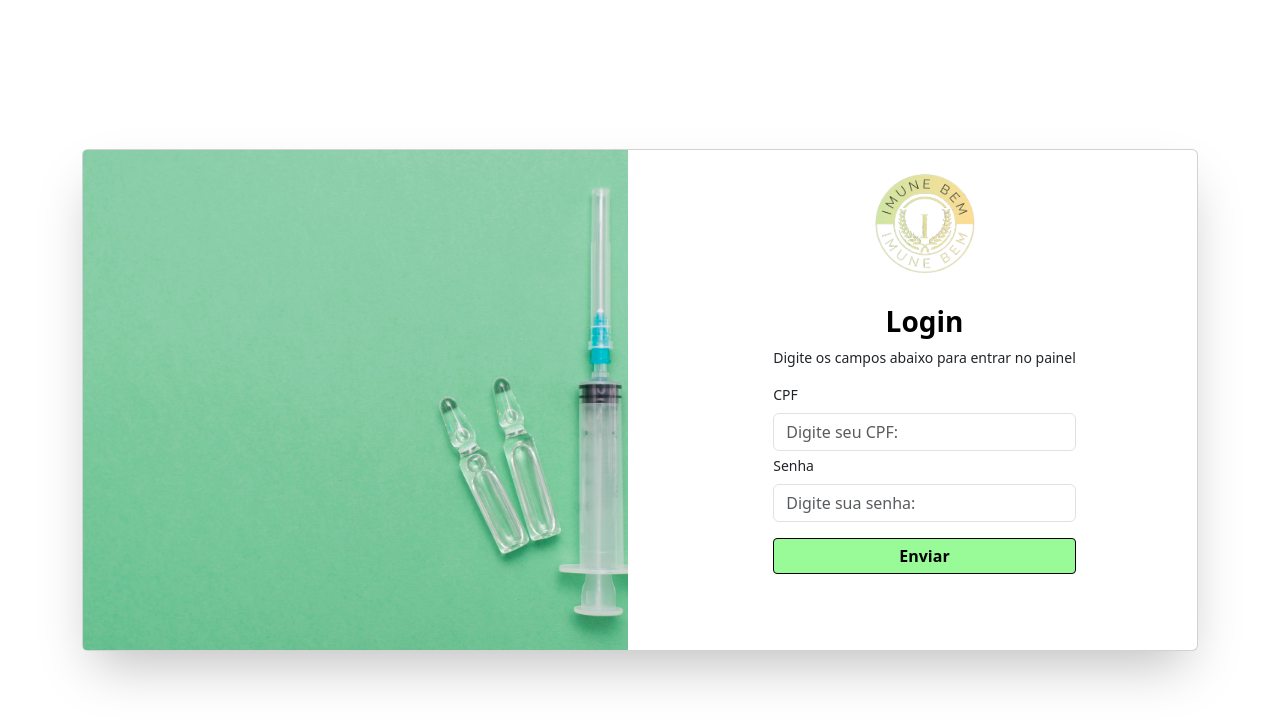
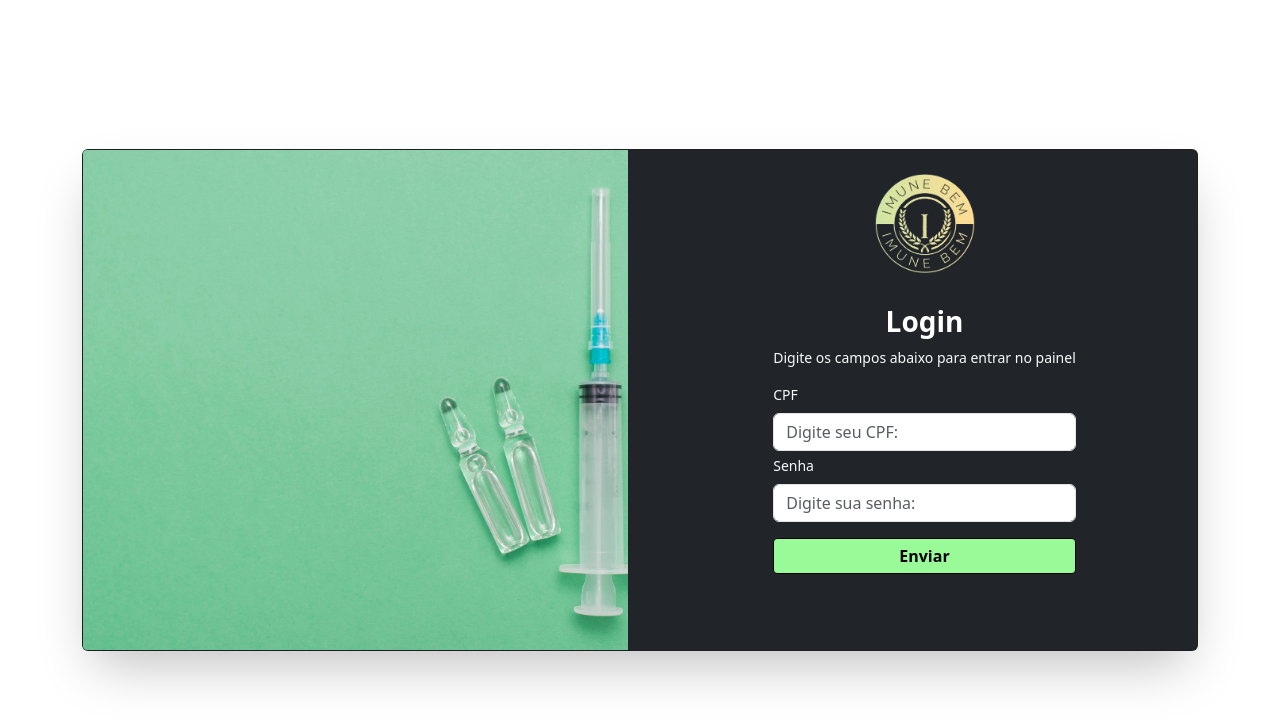
Before and after one commit to MaceiraDev/ImuneBem-front, a Next.js app: page /login in a window 1280 px wide. Shown: the top 724 px of the page. Built offline with nearby package versions, Linux system fonts and the light colour scheme.

Commit message:
Cores tela de login alteradas

```diff
--- a/src/app/login/page.tsx
+++ b/src/app/login/page.tsx
@@ -73,7 +73,7 @@ export default function Login() {
       />
       <div className='container'>
         <div className={styles.div_pai}>
-          <Card style={{ width: '100%', boxShadow: 'rgba(0, 0, 0, 0.25) 0px 25px 50px -12px', }}>
+          <Card className='bg-dark' style={{ width: '100%', boxShadow: 'rgba(0, 0, 0, 0.25) 0px 25px 50px -12px', }}>
             <div className='row'>
               <div className='col-md-6'>
                 <div className='div_img'>
@@ -92,13 +92,13 @@ export default function Login() {
                       <img className={styles.logo} src='/imagens/logo_png.png' alt='Imagem de Login' />
                     </div>
                     <h3 className={styles.title_login} >Login</h3>
-                    <p>Digite os campos abaixo para entrar no painel</p>
+                    <p className='text-light'>Digite os campos abaixo para entrar no painel</p>
                     <div
                       className='col-md-12'
                     >
                       <label
                         htmlFor='email'
-                        className='form-label'
+                        className='form-label text-light'
                       >
                         CPF
                       </label>
@@ -120,7 +120,7 @@ export default function Login() {
                     >
                       <label
                         htmlFor='cpf'
-                        className='form-label'
+                        className='form-label text-light'
                       >
                         Senha
                       </label>
--- a/src/app/login/style.module.css
+++ b/src/app/login/style.module.css
@@ -36,7 +36,7 @@
   margin-top: 2rem;
   font-weight: 900;
   text-align: center;
-  color: #000;
+  color: #fff;
 }
 
 .logo {
```
